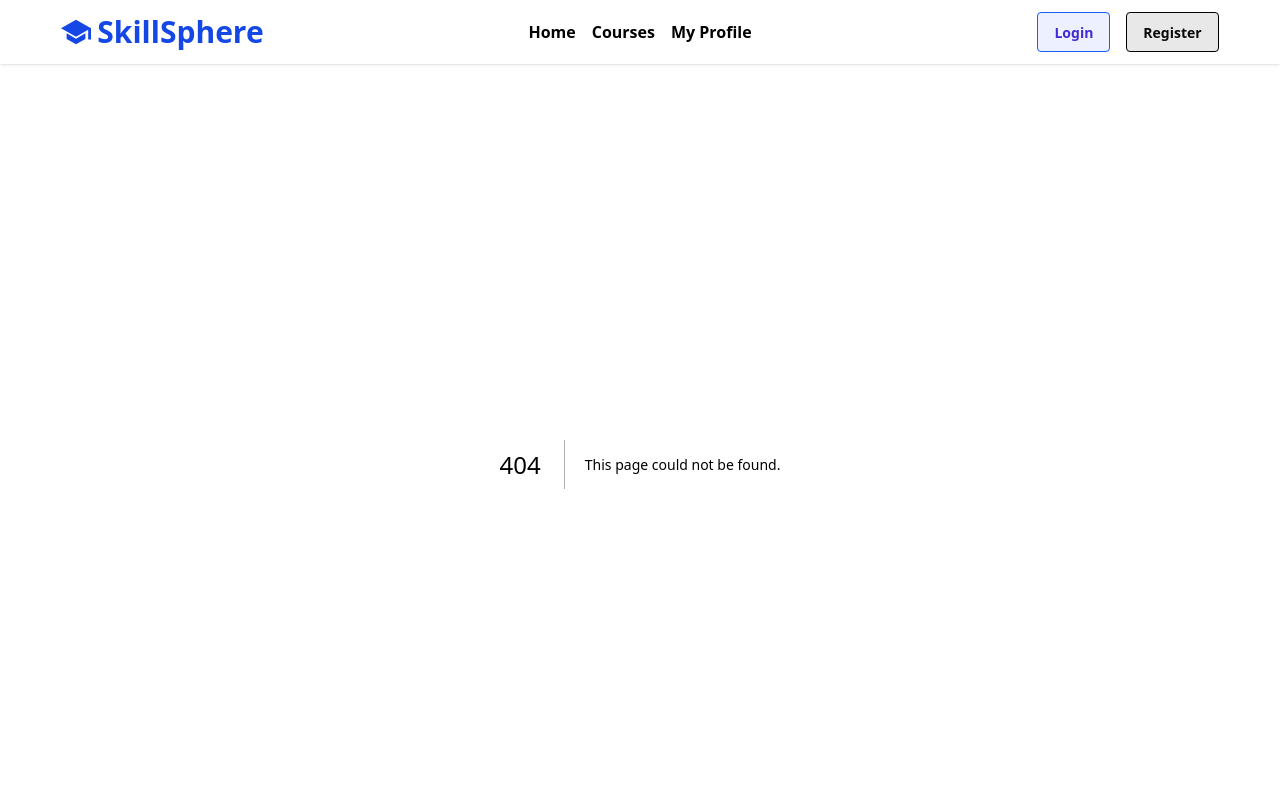
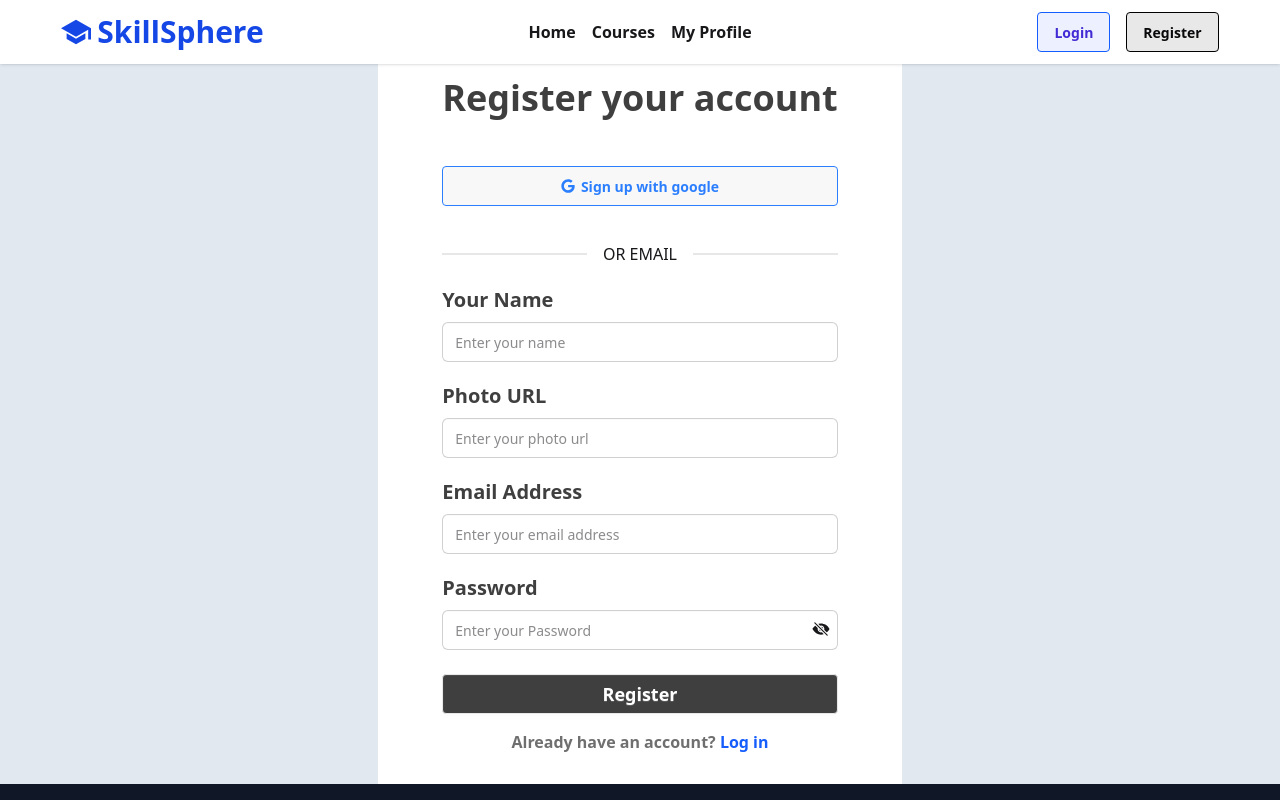
Before and after one commit to rashedulislam595/Assignment-8-Orange-SkillSphere-Online-Learning-Platform, a Next.js app: page /register in a window 1280 px wide. Before the commit this address had no page. Shown: the top 800 px of the page. Built offline with nearby package versions, Linux system fonts and the light colour scheme.

Commit message:
added by ui design for login Page & Register Page

```diff
--- a/package.json
+++ b/package.json
@@ -12,6 +12,7 @@
     "next": "16.2.4",
     "react": "19.2.4",
     "react-dom": "19.2.4",
+    "react-hook-form": "^7.74.0",
     "react-icons": "^5.6.0"
   },
   "devDependencies": {
--- /dev/null
+++ b/src/app/(auth)/login/page.jsx
@@ -0,0 +1,55 @@
+'use client'
+import Link from 'next/link';
+import React, { useState } from 'react';
+import { useForm } from 'react-hook-form';
+import { FaEye, FaGoogle } from 'react-icons/fa';
+import { IoEyeOff } from 'react-icons/io5';
+
+const LoginPage = () => {
+    const [isShow,setIsShow] = useState(true)
+    const { register, handleSubmit, formState: { errors } } = useForm();
+    const handelLogin = async (data) => {
+        // console.log(data);
+        const { email, password } = data;
+
+
+    }
+    return (
+        <div className='h-[90vh] p-20 flex justify-center items-center bg-slate-200'>
+            <div className='bg-white p-16 rounded-2xl'>
+                <h2 className='text-4xl font-semibold text-[#403F3F] mb-12'>Login your account</h2>
+
+                <form onSubmit={handleSubmit(handelLogin)}>
+                    <fieldset className="fieldset">
+                        <legend className="fieldset-legend text-xl font-semibold text-[#403F3F]">Email Address</legend>
+                        <input type="email" className="input w-full rounded-md"
+                            {...register("email", { required: "Password filed is required!" })} placeholder="Enter your email address" />
+                        {errors.email && (<p className='text-[#eb4a0a] font-bold mt-1'>{errors.email.message}</p>)}
+                    </fieldset>
+
+                    <fieldset className="fieldset mt-2 relative">
+                        <legend className="fieldset-legend text-xl font-semibold text-[#403F3F]">Password</legend>
+                        <input type={isShow?"password":"text"} className="input w-full rounded-md"
+                            {...register("password", { required: "Password filed is required!" })} placeholder="Enter your Password" />
+                            <span className='absolute right-2 top-3.5 text-lg' onClick={()=>setIsShow(!isShow)}>
+                                {isShow?<IoEyeOff />:<FaEye />
+                                }
+                            </span>
+                        {errors.password && (<p className='text-[#eb4a0a] font-bold mt-1'>{errors.password.message}</p>)}
+                    </fieldset>
+                    <button className='btn bg-[#403F3F] mt-5 w-full text-white text-lg font-bold'>Login</button>
+                </form>
+                <p className='text-[#706F6F] font-semibold my-4 text-center'>Do not Have An Account ? <Link href={'/register'} className='text-blue-600'>Register</Link></p>
+                <div >
+                    <button className="btn border-blue-500 text-blue-500 w-full" >
+                      <FaGoogle />
+                      Login with google
+                    </button>
+                  </div>
+            </div>
+
+        </div>
+    );
+};
+
+export default LoginPage;
--- /dev/null
+++ b/src/app/(auth)/register/page.jsx
@@ -0,0 +1,69 @@
+'use client'
+import React, { useState } from 'react';
+import { IoEyeOff } from 'react-icons/io5';
+import { FaEye, FaGoogle } from 'react-icons/fa';
+import { useForm } from 'react-hook-form';
+import Link from 'next/link';
+
+const RegisterPage = () => {
+    const { register, handleSubmit, formState: { errors } } = useForm();
+    const [isShow,setIsShow] = useState(true)
+
+    const handelRegister = async (data) => {
+        const { name, photoUrl, email, password } = data;
+        // console.log(name,photoUrl,email,password)
+
+    }
+    return (
+        <div className='h-[90vh] p-20 flex justify-center items-center bg-slate-200 '>
+            <div className='bg-white p-16 rounded-2xl py-10'>
+                <h2 className='text-4xl font-semibold text-[#403F3F] mb-12'>Register your account</h2>
+                <div >
+                    <button className="btn border-blue-500 text-blue-500 w-full" >
+                      <FaGoogle />
+                      Sign up with google
+                    </button>
+                  </div>
+                  <div className="divider mt-10">OR EMAIL</div>
+
+                <form onSubmit={handleSubmit(handelRegister)}>
+                    <fieldset className="fieldset mb-2">
+                        <legend className="fieldset-legend text-xl font-semibold text-[#403F3F]">Your Name</legend>
+                        <input type="text" className="input w-full rounded-md"
+                            {...register("name", { required: "write your name" })} placeholder="Enter your name" />
+                        {errors.name && (<p className='text-[#eb4a0a] font-bold mt-1'>{errors.name.message}</p>)}
+                    </fieldset>
+                    {/* photo url */}
+                    <fieldset className="fieldset">
+                        <legend className="fieldset-legend text-xl font-semibold text-[#403F3F]">Photo URL</legend>
+                        <input type="text" className="input w-full rounded-md"
+                            {...register("photoUrl")} placeholder="Enter your photo url" />
+                    </fieldset>
+                    {/* email */}
+                    <fieldset className="fieldset mt-2">
+                        <legend className="fieldset-legend text-xl font-semibold text-[#403F3F]">Email Address</legend>
+                        <input type="email" className="input w-full rounded-md"
+                            {...register("email", { required: "Password filed is required!" })} placeholder="Enter your email address" />
+                        {errors.email && (<p className='text-[#eb4a0a] font-bold mt-1'>{errors.email.message}</p>)}
+                    </fieldset>
+
+                    <fieldset className="fieldset mt-2 relative">
+                        <legend className="fieldset-legend text-xl font-semibold text-[#403F3F]">Password</legend>
+                        <input type={isShow?"password":"text"} className="input w-full rounded-md"
+                            {...register("password", { required: "Password filed is required!" })} placeholder="Enter your Password" />
+                        <span className='absolute right-2 top-3.5 text-lg' onClick={() => setIsShow(!isShow)}>
+                            {isShow ? <IoEyeOff /> : <FaEye />
+                            }
+                        </span>
+                        {errors.password && (<p className='text-[#eb4a0a] font-bold mt-1'>{errors.password.message}</p>)}
+                    </fieldset>
+                    <button className='btn bg-[#403F3F] mt-5 w-full text-white text-lg font-bold'>Register</button>
+                </form>
+                <p className='text-[#706F6F] font-semibold my-4 text-center'>Already have an account? <Link href={'/login'} className='text-blue-600'>Log in</Link></p>
+
+            </div>
+        </div>
+    );
+};
+
+export default RegisterPage;
--- /dev/null
+++ b/src/app/course-details/[id]/page.jsx
@@ -0,0 +1,11 @@
+import React from 'react';
+
+const CourseDetailsPage = () => {
+    return (
+        <div>
+            <h2>Details are coming soon..</h2>
+        </div>
+    );
+};
+
+export default CourseDetailsPage;
--- a/src/components/shared/Navbar.jsx
+++ b/src/components/shared/Navbar.jsx
@@ -31,10 +31,10 @@
                     </ul>
                 </div>
                 <div className="navbar-end gap-4">
-                    <Link href={"/"}>
+                    <Link href={"/login"}>
                     <button className='btn btn-primary btn-soft border-blue-600'>Login</button>
                     </Link>
-                    <Link href={"/"}>
+                    <Link href={"/register"}>
                     <button className='btn btn-neutral btn-soft border-black'>Register</button>
                     </Link>
                 </div>
--- a/src/components/ui/AllCourseCard.jsx
+++ b/src/components/ui/AllCourseCard.jsx
@@ -22,7 +22,7 @@
                 <div className='grow flex justify-between items-center'>
                     <p className='flex items-center gap-1.5 text-[#c48670] '><MdOutlineSchedule className='text-lg' /> {`${course.duration} content`}</p>
                     <p className='flex gap-1.5 items-center font-bold'><FaStar className='text-yellow-500' /> {course.rating}</p>
-                    <Link href={'/'} className='btn btn-primary '>Details</Link>
+                    <Link href={`/course-details/${course.id}`} className='btn btn-primary '>Details</Link>
                 </div>
             </div>
         </div>
--- a/src/components/ui/PopularCard.jsx
+++ b/src/components/ui/PopularCard.jsx
@@ -22,7 +22,7 @@
                 <hr className='mt-2 mb-4 text-gray-300 font-bold' />
                 <div className='grow flex justify-between items-center'>
                     <p className='flex items-center gap-1.5 text-[#c48670] '><MdOutlineSchedule className='text-lg' /> {`${course.duration} content`}</p>
-                    <Link href={'/'} className='text-blue-600 text-sm font-bold'>View Details</Link>
+                    <Link href={`course-details/${course.id}`} className='text-blue-600 text-sm font-bold'>View Details</Link>
                 </div>
             </div>
         </div>
```
Also changed, not shown: 1 other file (tests, documents, lock files or other folders).
